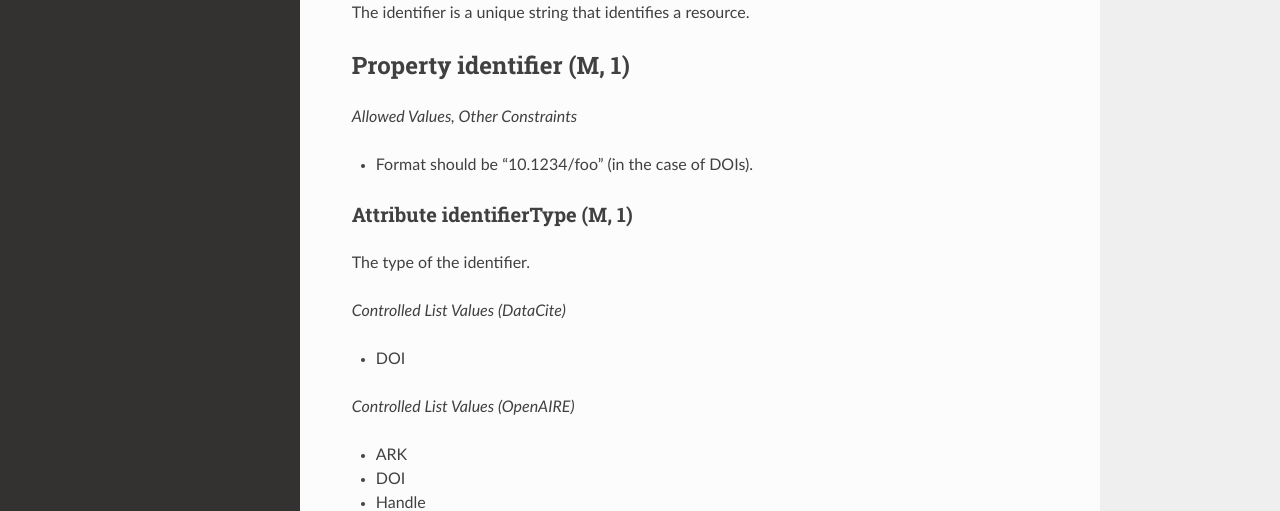
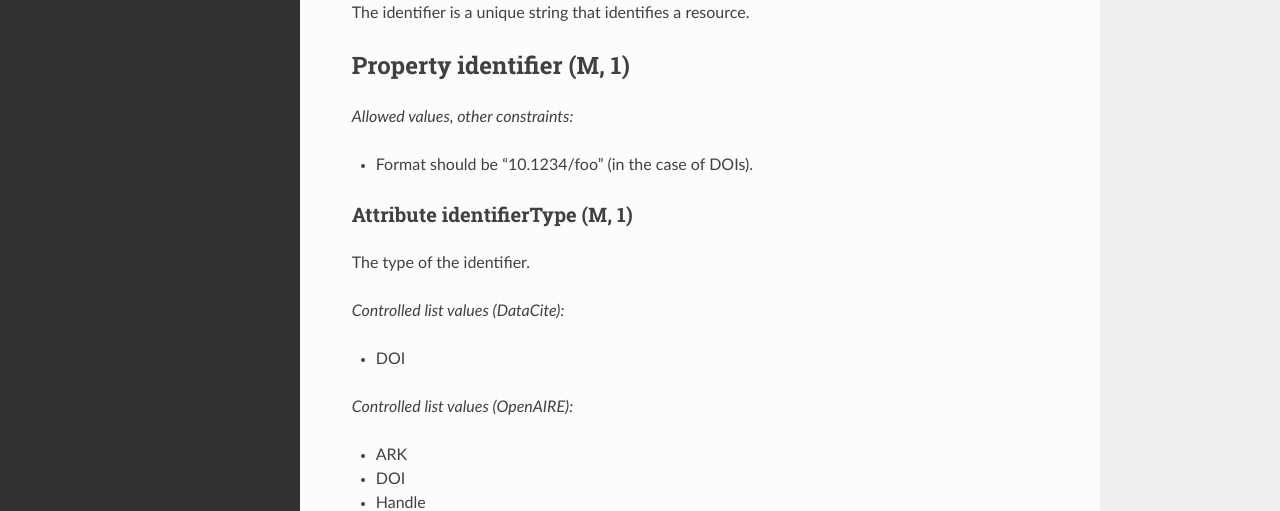
Before and after one commit to openaire/guidelines-data-archives, a Sphinx documentation site: the page built from docs/field_identifier.rst, in a window 1280 px wide and 900 px high. Shown: the part 208-719 px from the top of the window. Built offline with Sphinx 7.4.7 and the Read the Docs theme 2.0.0, drawn with Linux system fonts in a browser that asks for light colours; a script that is not in the unit is left out.

```diff
--- a/docs/field_identifier.rst
+++ b/docs/field_identifier.rst
@@ -10,7 +10,7 @@ The identifier is a unique string that identifies a resource.
 Property identifier (M, 1)
 ----------------
 
-*Allowed Values, Other Constraints*
+*Allowed values, other constraints:*
 
 * Format should be “10.1234/foo” (in the case of DOIs).
 
@@ -21,11 +21,11 @@ Attribute identifierType (M, 1)
 
 The type of the identifier.
 
-*Controlled List Values (DataCite)*
+*Controlled list values (DataCite):*
 
 * DOI
 
-*Controlled List Values (OpenAIRE)*
+*Controlled list values (OpenAIRE):*
 
 * ARK
 * DOI
```
